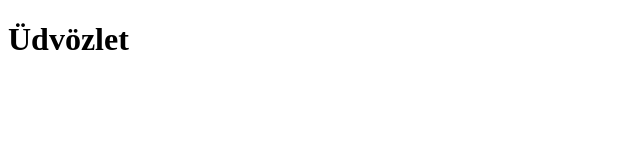
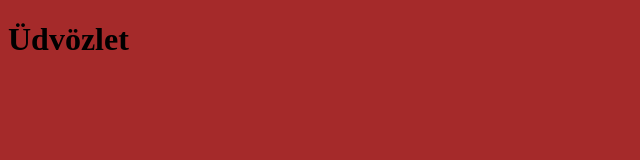
Before and after one commit to szilagyipeter99/vegleges, a plain HTML site: page index.html in a window 1280 px wide. Shown: the whole page, without its empty margins (0-640 px from the left). Drawn offline with Linux system fonts and the light colour scheme.

Commit message:
New styles

```diff
--- a/index.html
+++ b/index.html
@@ -4,6 +4,7 @@
     <meta charset="UTF-8" />
     <meta name="viewport" content="width=device-width, initial-scale=1.0" />
     <title>Szilágyi Péter - Portfólió</title>
+    <link rel="stylesheet" href="style.css" />
   </head>
   <body>
     <h1>Üdvözlet</h1>
--- /dev/null
+++ b/style.css
@@ -0,0 +1,3 @@
+body {
+  background-color: brown;
+}
```
